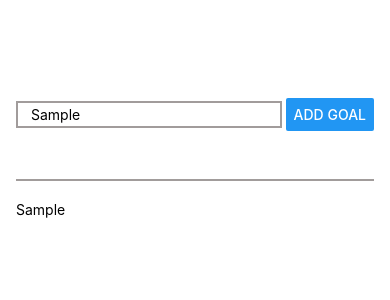
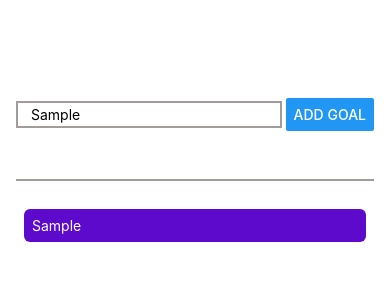
Before and after one commit to webdevFaizan/RNCourse, a React Native app: screen / in a window 390 px wide. Both pictures are taken after typing "Sample" into the empty fields and a click on the button "ADD GOAL". Shown: the top 300 px of the page. Built offline with nearby package versions, Linux system fonts and the light colour scheme.

Commit message:
Added some good style, seen the difference between the iOS and Android based translation of the element and component. They are generally the same.

```diff
--- a/App.js
+++ b/App.js
@@ -37,7 +37,13 @@
   };
 
   function addGoalHandler () {
-    setCourseGoals([...courseGoals, enteredGoalText]);
+    // setCourseGoals([...courseGoals, enteredGoalText]);   //This is not a recommended method to update the new state, if the new state depends on the previous state.
+    //IMPORTANT :  The ABOVE ONE is an inefficient code, as we are taking the old list, spreading it then adding a new list and then changing the state. This seems very inefficient because of adding in O(1) by just pushing, we are actually adding in O(N)
+
+    // DOUBT AND RESEARCH : How is the below code better and more efficient than the above code?
+    setCourseGoals(currentCourseGoals => [...currentCourseGoals, enteredGoalText]); //This is recommended by the react docs, directly changing the value of the State is not recommended, this should be done using function call.
+
+
   };
 
 
@@ -48,7 +54,12 @@
         <Button onPress={addGoalHandler} title='Add Goal'/>
       </View>
       <View style={{flex : 5}}>
-        {courseGoals.map((goal)=><Text key={goal}>{goal}</Text>)}
+        {courseGoals.map((goal)=>
+        <View style={styles.goalItem} key={goal}>
+          {/* IMPORTANT : Since the style element is applied to the View Component, there is an important difference between the actual Cascading Style Sheets and this CSS like JS codes. In here, the style of View is not going to be applied to the children component, and the child component is Text. This is why in order to have specific color of the Texts we need to give it separate color. */}
+          <Text style={styles.goalText}>{goal}</Text>
+        </View>
+       )}
       </View>
     </View>
   );
@@ -86,5 +97,16 @@
   },
   goalsContainer : {
     flex : 5
+  },
+  goalItem : {
+    margin : 8,
+    padding : 8,
+    borderRadius :6,
+    backgroundColor : '#5e0acc',
+    color : 'white',  //IMPORTANT : This property is applied to the View element, This color element does not have any effect on the child elements like the view elements, so we need to write down the color property separately.
+
+  },
+  goalText : {
+    color : 'white'
   }
 });
```
